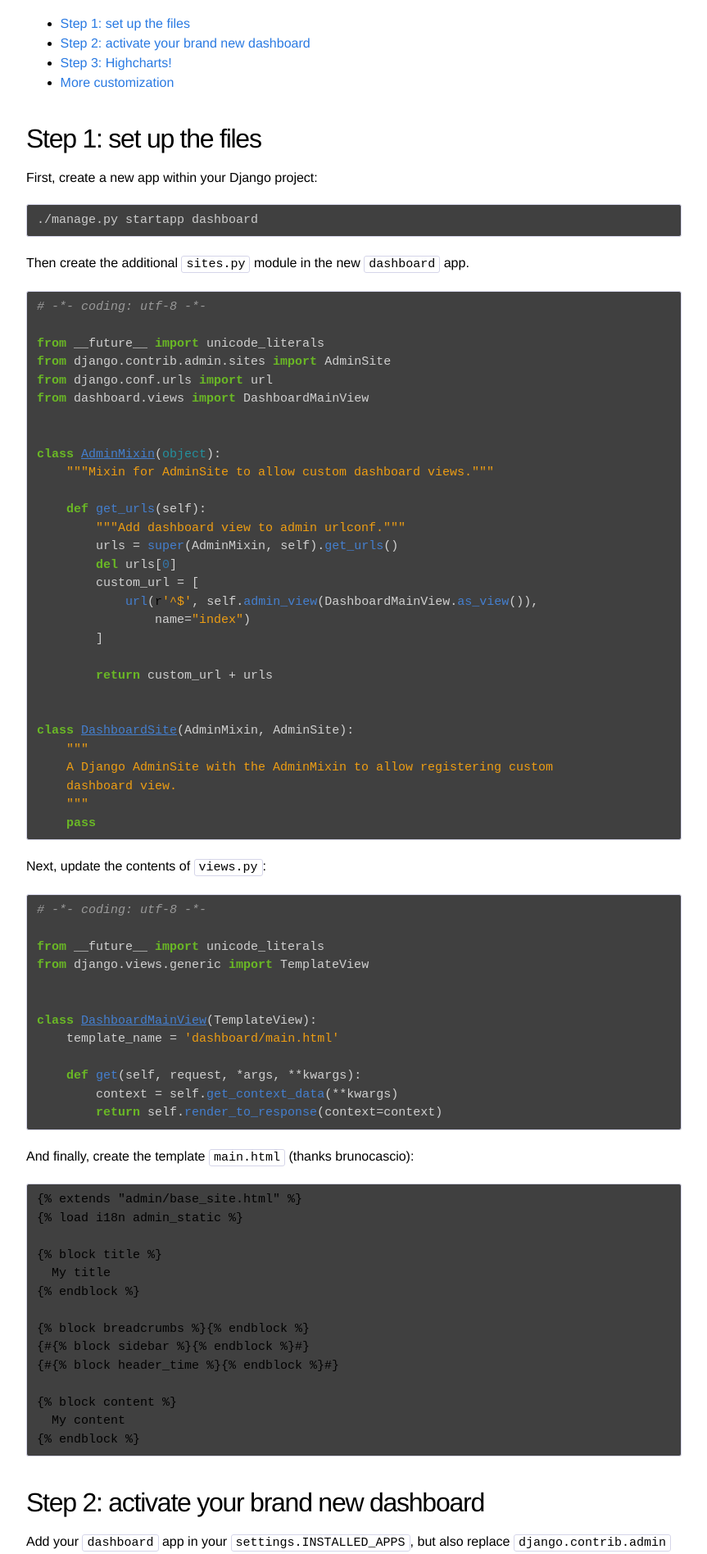
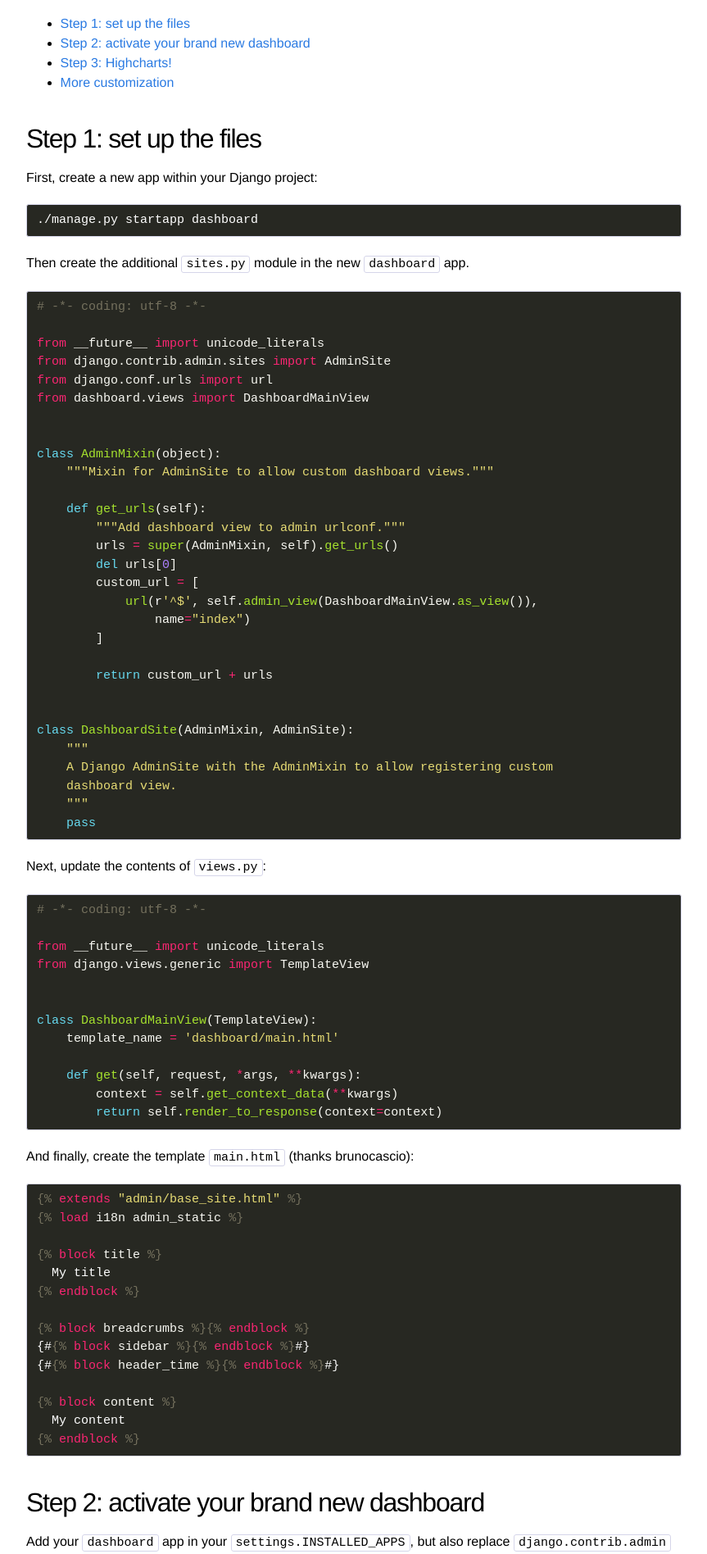
Before and after one commit to pawamoy/website, a Jekyll site: the page built from _posts/2016-04-06-django-dashboard-with-suit-and-highcharts.markdown, in a window 1280 px wide. Shown: the part 367-2263 px from the top of the page at 82% size, without its empty margins (208-1071 px from the left). Built offline with Jekyll 4.4.1, drawn with Linux system fonts in a browser that asks for light colours; some of the changed text lies outside the part shown.

Commit message:
Move highlight themes into separate files, source it from include head, use liquid or html for django highlights

```diff
--- a/_includes/head.html
+++ b/_includes/head.html
@@ -8,5 +8,6 @@
 
     <!-- Custom CSS -->
     <link rel="stylesheet" href="{{ "/css/main.css" | prepend: site.baseurl }}">
+    <link rel="stylesheet" href="{{ "/css/monokai.css" | prepend: site.baseurl }}">
 
 </head>
--- a/_posts/2016-04-06-django-dashboard-with-suit-and-highcharts.markdown
+++ b/_posts/2016-04-06-django-dashboard-with-suit-and-highcharts.markdown
@@ -81,7 +81,7 @@
 
 And finally, create the template `main.html` (thanks brunocascio):
 
-{% highlight html+django %}{% raw %}
+{% highlight liquid %}{% raw %}
 {% extends "admin/base_site.html" %}
 {% load i18n admin_static %}
 
@@ -176,7 +176,7 @@
 Then in your template, add links to Highchart, and use the previous data
 to create, for example, a pie chart:
 
-{% highlight html+django %}{% raw %}
+{% highlight html %}{% raw %}
 {% block content %}
   <script src="http://code.highcharts.com/highcharts.js"></script>
   <script src="http://code.highcharts.com/highcharts-more.js"></script>
--- a/css/main.css
+++ b/css/main.css
@@ -228,7 +228,7 @@
 .post pre,
 .post code {
   border: 1px solid #d5d5e9;
-  /*background-color: #eef;*/
+  /*background-color: #eef;*/ /* Don't use light background color in highlights */
   padding: 8px 12px;
   -webkit-border-radius: 3px;
   -moz-border-radius: 3px;
@@ -243,6 +243,7 @@
 .post ol { margin-left: 1.35em; }
 
 .post pre code {
+  color: white; /* Don't use default black, but white, for non-recognized tokens */
   border: 0;
   padding-right: 0;
   padding-left: 0;
@@ -259,83 +260,6 @@
 }
 
 .post pre.terminal code { background-color: #333; }
-
-/* Syntax highlighting styles */
-/* ----------------------------------------------------------*/
-
-/* Native Theme from https://github.com/jwarby/jekyll-pygments-themes */
-.highlight pre { background-color: #404040 }
-.highlight .hll { background-color: #404040 }
-.highlight .c { color: #999999; font-style: italic } /* Comment */
-.highlight .err { color: #a61717; background-color: #e3d2d2 } /* Error */
-.highlight .g { color: #d0d0d0 } /* Generic */
-.highlight .k { color: #6ab825; font-weight: bold } /* Keyword */
-.highlight .l { color: #d0d0d0 } /* Literal */
-.highlight .n { color: #d0d0d0 } /* Name */
-.highlight .o { color: #d0d0d0 } /* Operator */
-.highlight .x { color: #d0d0d0 } /* Other */
-.highlight .p { color: #d0d0d0 } /* Punctuation */
-.highlight .cm { color: #999999; font-style: italic } /* Comment.Multiline */
-.highlight .cp { color: #cd2828; font-weight: bold } /* Comment.Preproc */
-.highlight .c1 { color: #999999; font-style: italic } /* Comment.Single */
-.highlight .cs { color: #e50808; font-weight: bold; background-color: #520000 } /* Comment.Special */
-.highlight .gd { color: #d22323 } /* Generic.Deleted */
-.highlight .ge { color: #d0d0d0; font-style: italic } /* Generic.Emph */
-.highlight .gr { color: #d22323 } /* Generic.Error */
-.highlight .gh { color: #ffffff; font-weight: bold } /* Generic.Heading */
-.highlight .gi { color: #589819 } /* Generic.Inserted */
-.highlight .go { color: #cccccc } /* Generic.Output */
-.highlight .gp { color: #aaaaaa } /* Generic.Prompt */
-.highlight .gs { color: #d0d0d0; font-weight: bold } /* Generic.Strong */
-.highlight .gu { color: #ffffff; text-decoration: underline } /* Generic.Subheading */
-.highlight .gt { color: #d22323 } /* Generic.Traceback */
-.highlight .kc { color: #6ab825; font-weight: bold } /* Keyword.Constant */
-.highlight .kd { color: #6ab825; font-weight: bold } /* Keyword.Declaration */
-.highlight .kn { color: #6ab825; font-weight: bold } /* Keyword.Namespace */
-.highlight .kp { color: #6ab825 } /* Keyword.Pseudo */
-.highlight .kr { color: #6ab825; font-weight: bold } /* Keyword.Reserved */
-.highlight .kt { color: #6ab825; font-weight: bold } /* Keyword.Type */
-.highlight .ld { color: #d0d0d0 } /* Literal.Date */
-.highlight .m { color: #3677a9 } /* Literal.Number */
-.highlight .s { color: #ed9d13 } /* Literal.String */
-.highlight .na { color: #bbbbbb } /* Name.Attribute */
-.highlight .nb { color: #24909d } /* Name.Builtin */
-.highlight .nc { color: #447fcf; text-decoration: underline } /* Name.Class */
-.highlight .no { color: #40ffff } /* Name.Constant */
-.highlight .nd { color: #ffa500 } /* Name.Decorator */
-.highlight .ni { color: #d0d0d0 } /* Name.Entity */
-.highlight .ne { color: #bbbbbb } /* Name.Exception */
-.highlight .nf { color: #447fcf } /* Name.Function */
-.highlight .nl { color: #d0d0d0 } /* Name.Label */
-.highlight .nn { color: #447fcf; text-decoration: underline } /* Name.Namespace */
-.highlight .nx { color: #d0d0d0 } /* Name.Other */
-.highlight .py { color: #d0d0d0 } /* Name.Property */
-.highlight .nt { color: #6ab825; font-weight: bold } /* Name.Tag */
-.highlight .nv { color: #40ffff } /* Name.Variable */
-.highlight .ow { color: #6ab825; font-weight: bold } /* Operator.Word */
-.highlight .w { color: #666666 } /* Text.Whitespace */
-.highlight .mf { color: #3677a9 } /* Literal.Number.Float */
-.highlight .mh { color: #3677a9 } /* Literal.Number.Hex */
-.highlight .mi { color: #3677a9 } /* Literal.Number.Integer */
-.highlight .mo { color: #3677a9 } /* Literal.Number.Oct */
-.highlight .sb { color: #ed9d13 } /* Literal.String.Backtick */
-.highlight .sc { color: #ed9d13 } /* Literal.String.Char */
-.highlight .sd { color: #ed9d13 } /* Literal.String.Doc */
-.highlight .s2 { color: #ed9d13 } /* Literal.String.Double */
-.highlight .se { color: #ed9d13 } /* Literal.String.Escape */
-.highlight .sh { color: #ed9d13 } /* Literal.String.Heredoc */
-.highlight .si { color: #ed9d13 } /* Literal.String.Interpol */
-.highlight .sx { color: #ffa500 } /* Literal.String.Other */
-.highlight .sr { color: #ed9d13 } /* Literal.String.Regex */
-.highlight .s1 { color: #ed9d13 } /* Literal.String.Single */
-.highlight .ss { color: #ed9d13 } /* Literal.String.Symbol */
-.highlight .bp { color: #24909d } /* Name.Builtin.Pseudo */
-.highlight .vc { color: #40ffff } /* Name.Variable.Class */
-.highlight .vg { color: #40ffff } /* Name.Variable.Global */
-.highlight .vi { color: #40ffff } /* Name.Variable.Instance */
-.highlight .il { color: #3677a9 } /* Literal.Number.Integer.Long */
-
-
 
 /* media queries */
 /* ----------------------------------------------------------*/
--- /dev/null
+++ b/css/monokai.css
@@ -0,0 +1,66 @@
+/* Monokai Theme from https://github.com/jwarby/jekyll-pygments-themes */
+.highlight pre { background-color: #272822; }
+.highlight .hll { background-color: #272822; }
+.highlight .c { color: #75715e } /* Comment */
+.highlight .err { color: #960050; background-color: #1e0010 } /* Error */
+.highlight .k { color: #66d9ef } /* Keyword */
+.highlight .l { color: #ae81ff } /* Literal */
+.highlight .n { color: #f8f8f2 } /* Name */
+.highlight .o { color: #f92672 } /* Operator */
+.highlight .p { color: #f8f8f2 } /* Punctuation */
+.highlight .cm { color: #75715e } /* Comment.Multiline */
+.highlight .cp { color: #75715e } /* Comment.Preproc */
+.highlight .c1 { color: #75715e } /* Comment.Single */
+.highlight .cs { color: #75715e } /* Comment.Special */
+.highlight .ge { font-style: italic } /* Generic.Emph */
+.highlight .gs { font-weight: bold } /* Generic.Strong */
+.highlight .kc { color: #66d9ef } /* Keyword.Constant */
+.highlight .kd { color: #66d9ef } /* Keyword.Declaration */
+.highlight .kn { color: #f92672 } /* Keyword.Namespace */
+.highlight .kp { color: #66d9ef } /* Keyword.Pseudo */
+.highlight .kr { color: #66d9ef } /* Keyword.Reserved */
+.highlight .kt { color: #66d9ef } /* Keyword.Type */
+.highlight .ld { color: #e6db74 } /* Literal.Date */
+.highlight .m { color: #ae81ff } /* Literal.Number */
+.highlight .s { color: #e6db74 } /* Literal.String */
+.highlight .na { color: #a6e22e } /* Name.Attribute */
+.highlight .nb { color: #f8f8f2 } /* Name.Builtin */
+.highlight .nc { color: #a6e22e } /* Name.Class */
+.highlight .no { color: #66d9ef } /* Name.Constant */
+.highlight .nd { color: #a6e22e } /* Name.Decorator */
+.highlight .ni { color: #f8f8f2 } /* Name.Entity */
+.highlight .ne { color: #a6e22e } /* Name.Exception */
+.highlight .nf { color: #a6e22e } /* Name.Function */
+.highlight .nl { color: #f8f8f2 } /* Name.Label */
+.highlight .nn { color: #f8f8f2 } /* Name.Namespace */
+.highlight .nx { color: #a6e22e } /* Name.Other */
+.highlight .py { color: #f8f8f2 } /* Name.Property */
+.highlight .nt { color: #f92672 } /* Name.Tag */
+.highlight .nv { color: #f8f8f2 } /* Name.Variable */
+.highlight .ow { color: #f92672 } /* Operator.Word */
+.highlight .w { color: #f8f8f2 } /* Text.Whitespace */
+.highlight .mf { color: #ae81ff } /* Literal.Number.Float */
+.highlight .mh { color: #ae81ff } /* Literal.Number.Hex */
+.highlight .mi { color: #ae81ff } /* Literal.Number.Integer */
+.highlight .mo { color: #ae81ff } /* Literal.Number.Oct */
+.highlight .sb { color: #e6db74 } /* Literal.String.Backtick */
+.highlight .sc { color: #e6db74 } /* Literal.String.Char */
+.highlight .sd { color: #e6db74 } /* Literal.String.Doc */
+.highlight .s2 { color: #e6db74 } /* Literal.String.Double */
+.highlight .se { color: #ae81ff } /* Literal.String.Escape */
+.highlight .sh { color: #e6db74 } /* Literal.String.Heredoc */
+.highlight .si { color: #e6db74 } /* Literal.String.Interpol */
+.highlight .sx { color: #e6db74 } /* Literal.String.Other */
+.highlight .sr { color: #e6db74 } /* Literal.String.Regex */
+.highlight .s1 { color: #e6db74 } /* Literal.String.Single */
+.highlight .ss { color: #e6db74 } /* Literal.String.Symbol */
+.highlight .bp { color: #f8f8f2 } /* Name.Builtin.Pseudo */
+.highlight .vc { color: #f8f8f2 } /* Name.Variable.Class */
+.highlight .vg { color: #f8f8f2 } /* Name.Variable.Global */
+.highlight .vi { color: #f8f8f2 } /* Name.Variable.Instance */
+.highlight .il { color: #ae81ff } /* Literal.Number.Integer.Long */
+
+.highlight .gh { } /* Generic Heading & Diff Header */
+.highlight .gu { color: #75715e; } /* Generic.Subheading & Diff Unified/Comment? */
+.highlight .gd { color: #f92672; } /* Generic.Deleted & Diff Deleted */
+.highlight .gi { color: #a6e22e; } /* Generic.Inserted & Diff Inserted */
```
Also changed, not shown: css/native.css (added, +71 -0 lines).
